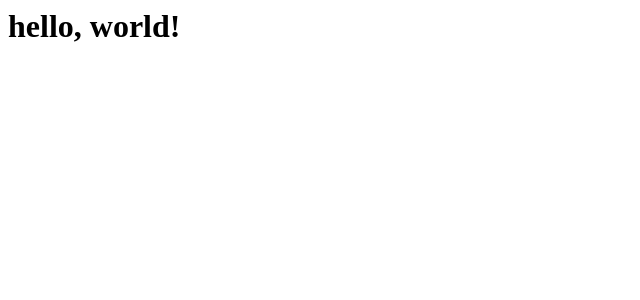
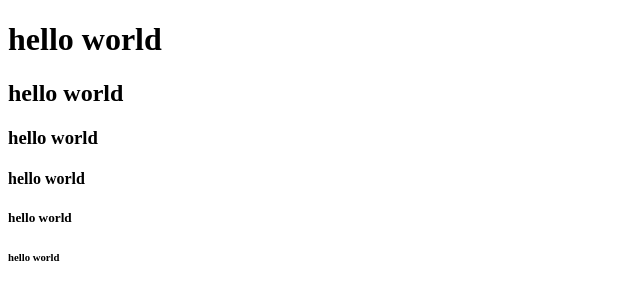
Before and after one commit to zlwmxkdla/first, a plain HTML site: page index.html in a window 1280 px wide. Shown: the whole page, without its empty margins (0-640 px from the left). Drawn offline with Linux system fonts and the light colour scheme.

Commit message:
index.html 수정

```diff
--- a/index.html
+++ b/index.html
@@ -1,6 +1,17 @@
-<html>
-  <head></head>
+<!DOCTYPE html>
+<html lang="en">
+  <head>
+    <meta charset="UTF-8">
+    <meta http-equiv="X-UA-Compatible" content="IE-edge">
+    <meta name="viewport" content="width=device-width, initial-scale=1.0">
+    <title>Document</title>
+  </head>
   <body>
-      <h1>hello, world!</h1>
+    <h1>hello world</h1>
+    <h2>hello world</h2>
+    <h3>hello world</h3>
+    <h4>hello world</h4>
+    <h5>hello world</h5>
+    <h6>hello world</h6>
   </body>
 </html>
```
